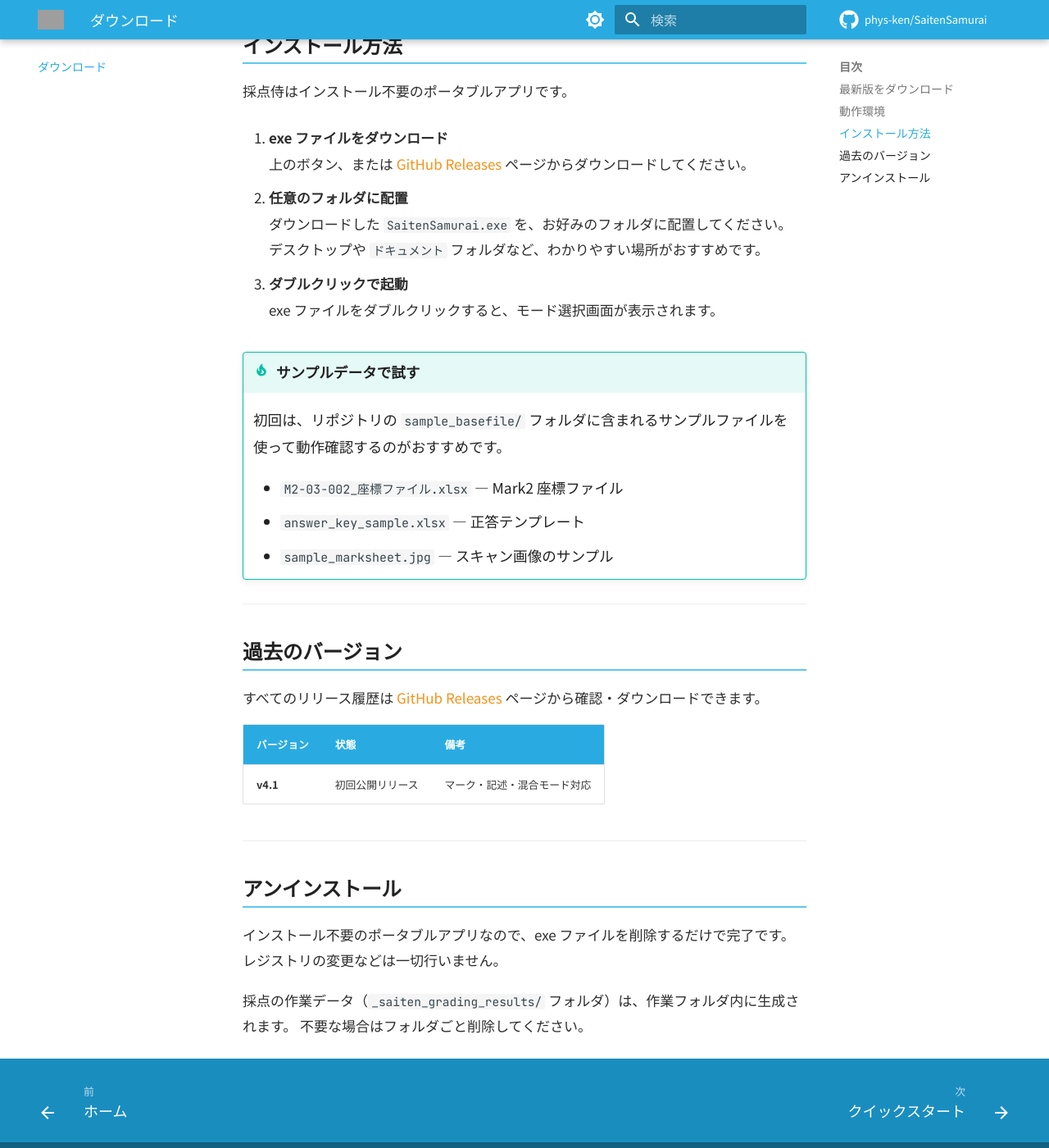
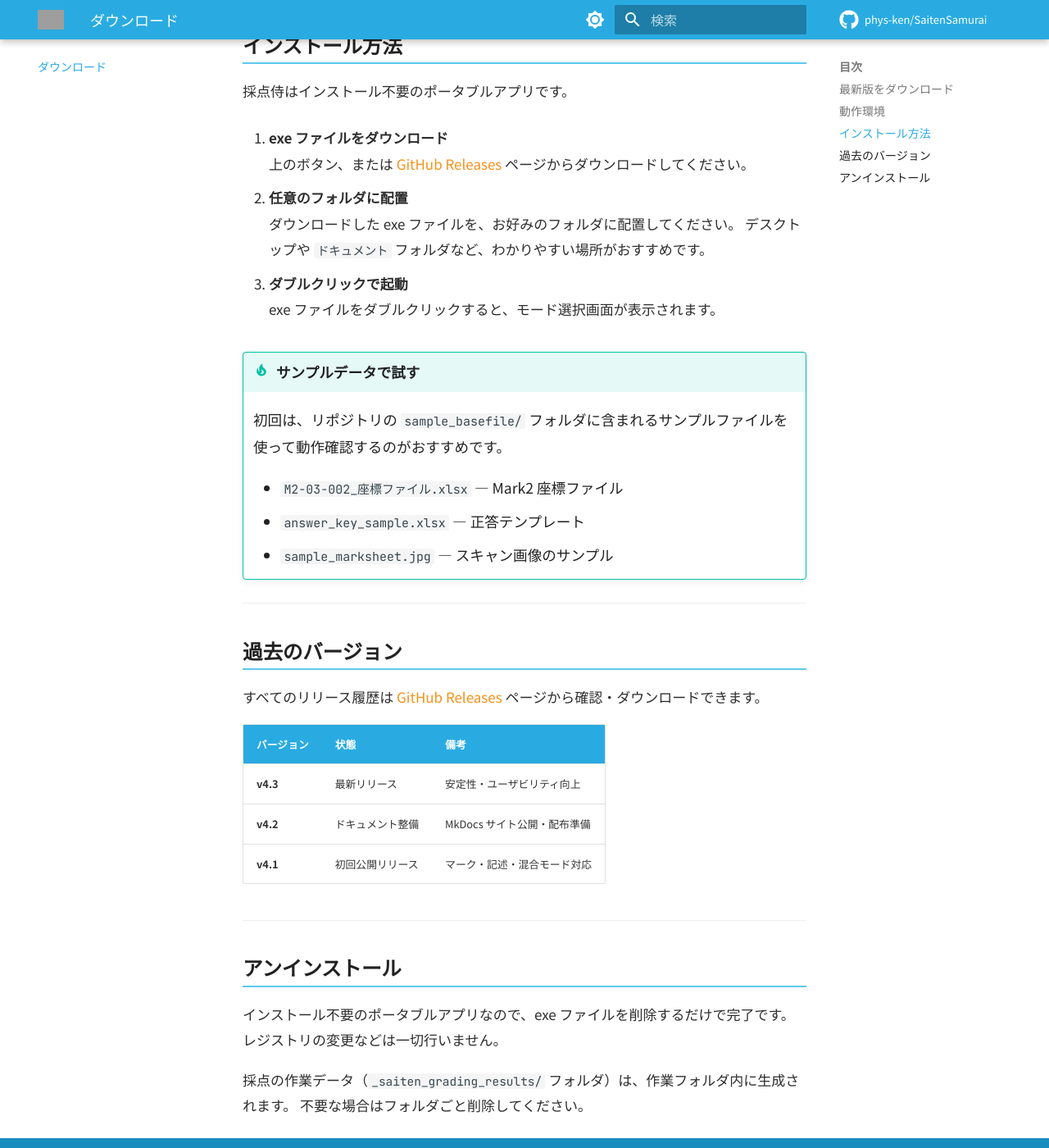
Before and after one commit to phys-ken/SaitenSamurai, an MkDocs documentation site: the page built from docs/download.md, in a window 1280 px wide and 1400 px high, scrolled down 984 px. Shown: the whole window at 82% size. Built offline with MkDocs 1.6.1 and Material for MkDocs 9.7.7, drawn with Linux system fonts in a browser that asks for light colours; comment, search, counter and statistics services are not loaded; grey boxes are pictures that could not be loaded.

Commit message:
v4.3: 起動ダイアログのバージョン表記修正、ドキュメント修正
- gui_components.py: StartupModeDialog タイトル v4.1v4.3
- download.md: バージョン表にv4.2, v4.3追加、exe名表記更新
- preparation.md: Mark2リンクを他ページと統一

```diff
--- a/docs/download.md
+++ b/docs/download.md
@@ -32,7 +32,7 @@
    上のボタン、または [GitHub Releases](https://github.com/phys-ken/SaitenSamurai/releases) ページからダウンロードしてください。
 
 2. **任意のフォルダに配置**
-   ダウンロードした `SaitenSamurai.exe` を、お好みのフォルダに配置してください。
+   ダウンロードした exe ファイルを、お好みのフォルダに配置してください。
    デスクトップや `ドキュメント` フォルダなど、わかりやすい場所がおすすめです。
 
 3. **ダブルクリックで起動**
@@ -53,6 +53,8 @@
 
 | バージョン | 状態 | 備考 |
 |---|---|---|
+| **v4.3** | 最新リリース | 安定性・ユーザビリティ向上 |
+| **v4.2** | ドキュメント整備 | MkDocs サイト公開・配布準備 |
 | **v4.1** | 初回公開リリース | マーク・記述・混合モード対応 |
 
 ---
```
Also changed, not shown: docs/preparation.md (+1 -1 lines), 1 other file.
